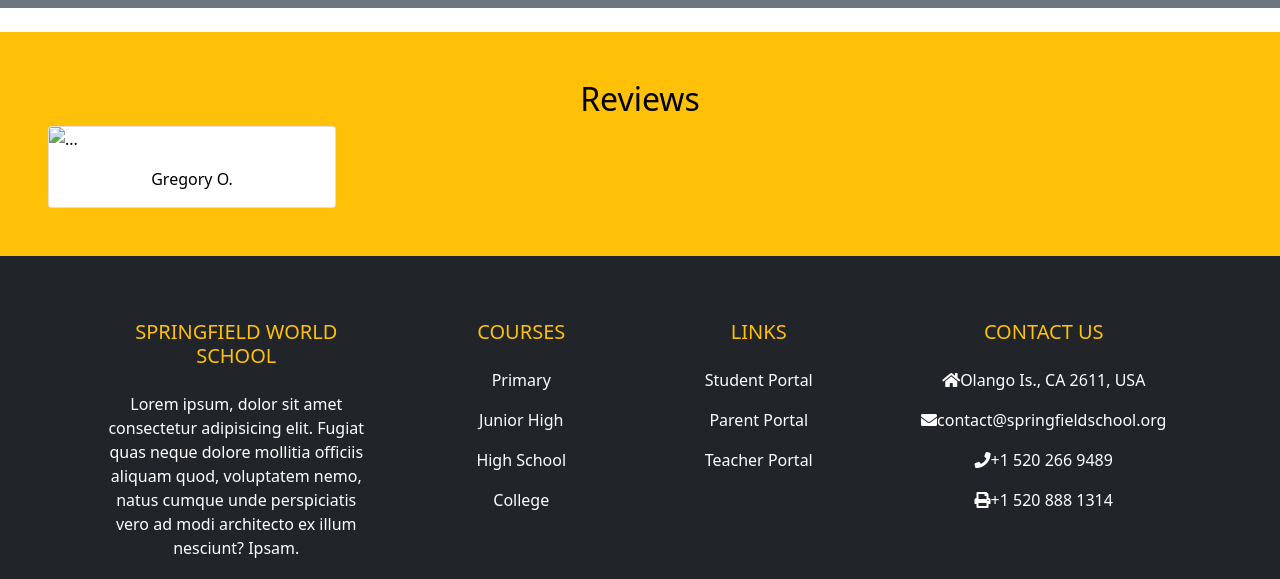
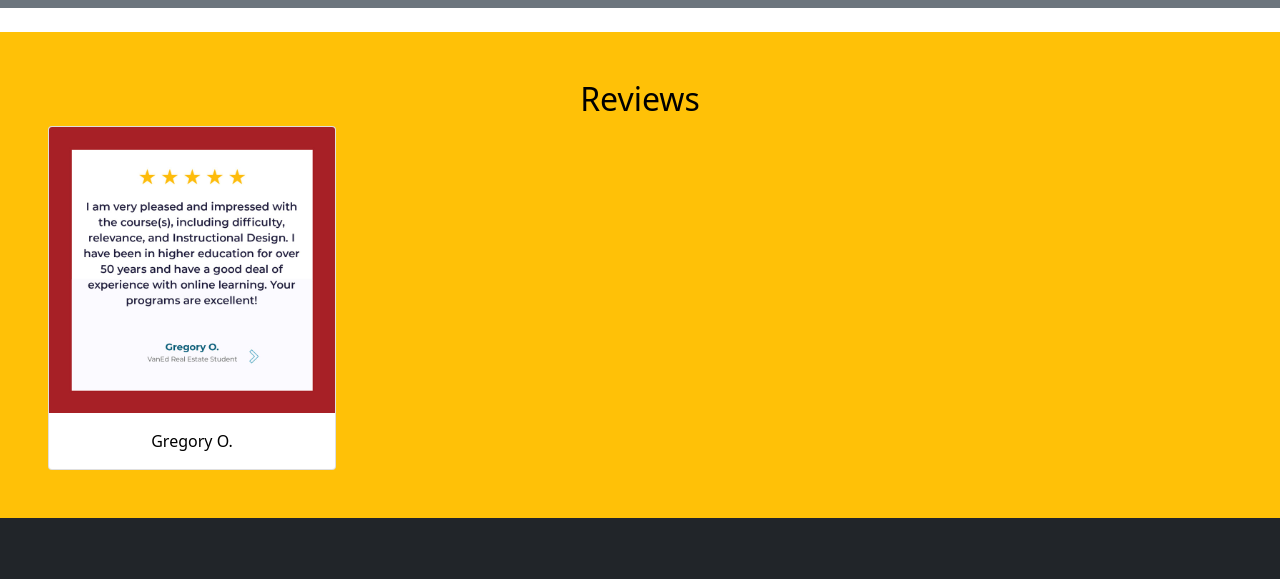
Before and after one commit to cefgilig/schoolwebsitebootstrap, a plain HTML site: page index.html in a window 1280 px wide. Shown: the part 2320-2899 px from the top of the page. Drawn offline with nearby package versions, Linux system fonts and the light colour scheme.

Commit message:
Update index.html

```diff
--- a/index.html
+++ b/index.html
@@ -149,7 +149,7 @@
 <div class="container-fluid mt-4 p-5 bg-warning text-black" id="reviews">
     <h2 align="center">Reviews</h2>
     <div class="card" style="width: 18rem;">
-        <img src="images/rev1.jpeg" class="card-img-top" alt="...">
+        <img src="rev1.jpeg" class="card-img-top" alt="...">
         <div class="card-body">
           <p class="card-text text-center">Gregory O.</p>
         </div>
```
